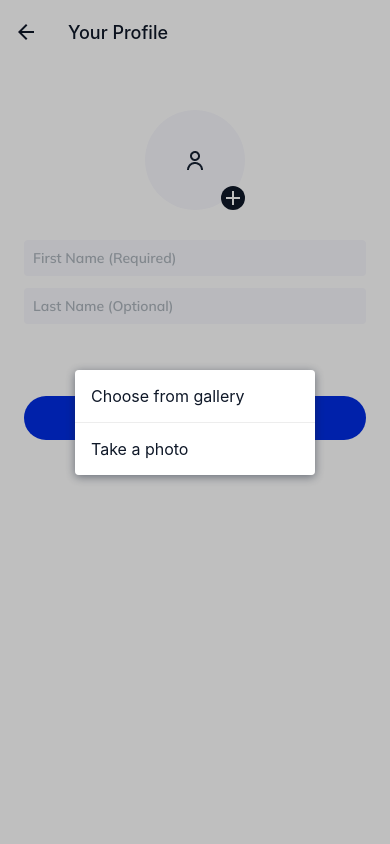
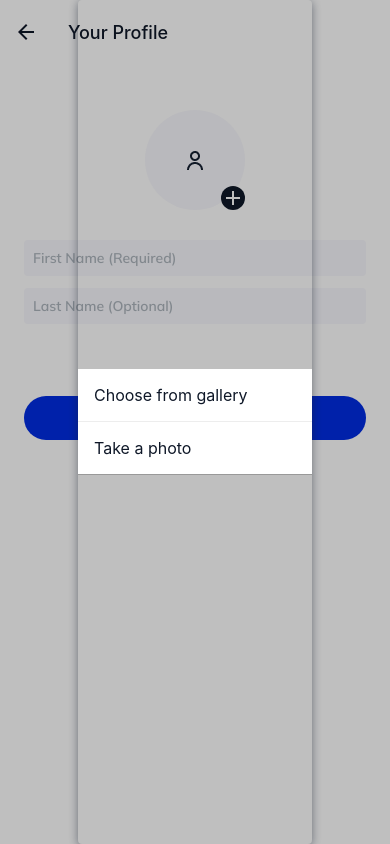
Before and after one commit to andrewsilent/react-native-chat, a React Native app: screen /CreateProfile in a window 390 px wide. Both pictures are taken after a click on the element 233 px from the left and 198 px from the top of the page. Built offline with nearby package versions, Linux system fonts and the light colour scheme.

Commit message:
Fix modal window

```diff
--- a/src/core/screens/create-profile/index.tsx
+++ b/src/core/screens/create-profile/index.tsx
@@ -73,7 +73,7 @@ export const CreateProfile = ({ navigation }: CreateProfileProps) => {
 
   const modalItemTextTheme = useMemo(
     () => ({
-      backgroundColor: isDefaultTheme ? theme.colors.neutral.white : theme.colors.neutral.dark,
+      backgroundColor: isDefaultTheme ? theme.colors.neutral.white : theme.colors.neutral.active,
       color: isDefaultTheme ? theme.colors.neutral.active : theme.colors.neutral.line,
     }),
     [isDefaultTheme]
@@ -81,7 +81,7 @@ export const CreateProfile = ({ navigation }: CreateProfileProps) => {
 
   const modalItemDivider = useMemo(
     () => ({
-      borderBottomColor: isDefaultTheme ? theme.colors.neutral.line : theme.colors.neutral.weak,
+      borderBottomColor: isDefaultTheme ? theme.colors.neutral.line : theme.colors.neutral.dark,
       borderBottomWidth: 1,
     }),
     [isDefaultTheme]
@@ -178,6 +178,22 @@ export const CreateProfile = ({ navigation }: CreateProfileProps) => {
     };
   };
 
+  const shootPhotoHandler = useCallback(async () => {
+    hideModal();
+    const image = await shootPhotoAsync();
+    if (image) {
+      setUserPhoto(image);
+    }
+  }, [hideModal]);
+
+  const openImagePickerHandler = useCallback(async () => {
+    hideModal();
+    const image = await openImagePickerAsync();
+    if (image) {
+      setUserPhoto(image);
+    }
+  }, [hideModal]);
+
   return (
     <View style={[styles.container, containerTheme]}>
       <View style={styles.avatarWrapper}>
@@ -203,26 +219,10 @@ export const CreateProfile = ({ navigation }: CreateProfileProps) => {
       <Modal visible={modalVisible} animationType="fade" transparent={true}>
         <Pressable onPress={hideModal} style={[styles.modalContainer, modalContainerTheme]}>
           <View style={styles.modalWindow}>
-            <Pressable
-              onPress={async () => {
-                hideModal();
-                const image = await shootPhotoAsync();
-                if (image) {
-                  setUserPhoto(image);
-                }
-              }}
-            >
-              <Text style={[styles.modalItemText, modalItemTextTheme, modalItemDivider]}>Choose from gallery</Text>
+            <Pressable style={[styles.modalWindowButton, modalItemDivider]} onPress={shootPhotoHandler}>
+              <Text style={[styles.modalItemText, modalItemTextTheme]}>Choose from gallery</Text>
             </Pressable>
-            <Pressable
-              onPress={async () => {
-                hideModal();
-                const image = await openImagePickerAsync();
-                if (image) {
-                  setUserPhoto(image);
-                }
-              }}
-            >
+            <Pressable style={styles.modalWindowButton} onPress={openImagePickerHandler}>
               <Text style={[styles.modalItemText, modalItemTextTheme]}>Take a photo</Text>
             </Pressable>
           </View>
@@ -281,15 +281,11 @@ const styles = StyleSheet.create({
     width: '100%',
   },
   modalWindow: {
-    width: 240,
     flex: 1,
-    flexGrow: 0,
-    flexBasis: 'auto',
     justifyContent: 'center',
-    alignSelf: 'center',
     borderRadius: 4,
-    overflow: 'hidden',
     shadowColor: theme.colors.neutral.dark,
+    marginHorizontal: '20%',
     shadowOpacity: 0.5,
     shadowRadius: 10,
     elevation: 20,
@@ -298,6 +294,11 @@ const styles = StyleSheet.create({
       height: 2,
     },
   },
+  modalWindowButton: {
+    borderBottomWidth: 1,
+    borderStyle: 'solid',
+    borderBottomColor: '#999',
+  },
   modalItemText: {
     fontSize: 16,
     padding: 16,
```
